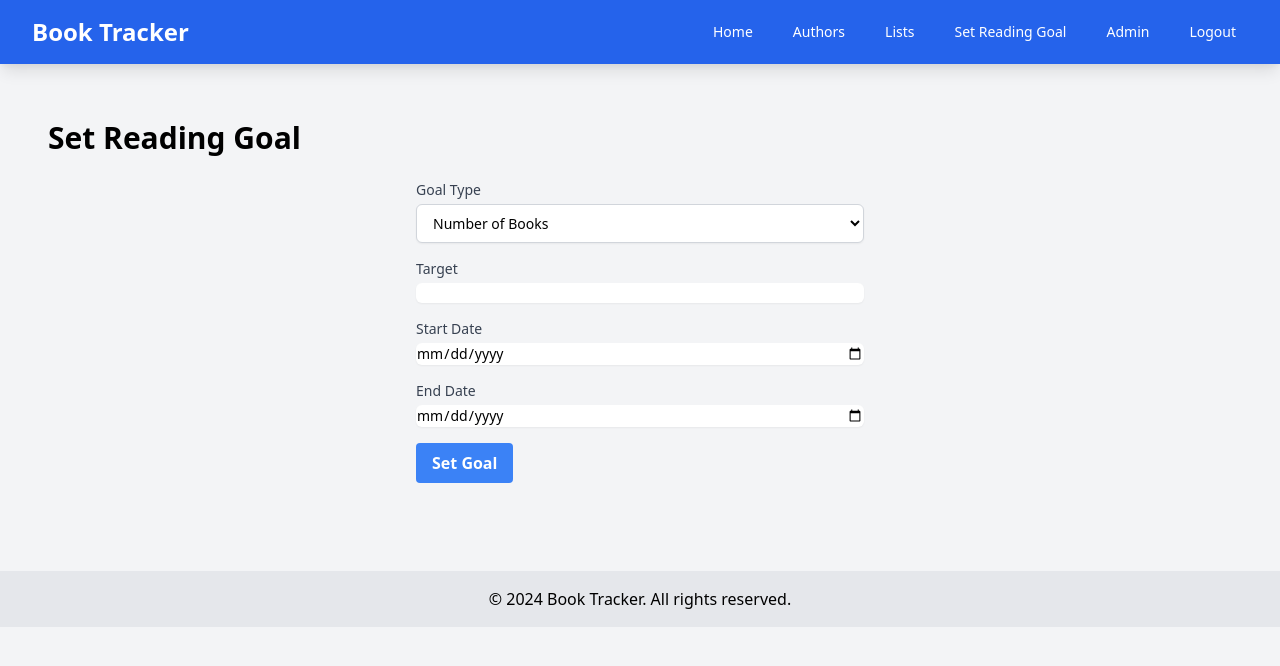
After one commit to dennismenze/BookTrackerPro, a Flask app: page /goal/set_goal in a window 1280 px wide. The commit adds this page. Shown: the top 666 px of the page. Run offline with Flask 3, Linux system fonts and the light colour scheme.

Commit message:
Agent query: Can you click on the 'Set Reading Goal' link and describe the page that opens? Are there form fields for setting a reading goal?

```diff
--- a/app.py
+++ b/app.py
@@ -8,8 +8,7 @@ from models import db, User, Book, Author, List, UserBook
 from functools import wraps
 from sqlalchemy import func
 from flask_migrate import Migrate
-from routes import book_routes, author_routes, list_routes
-
+from routes import book_routes, author_routes, list_routes, goal_routes
 
 def create_app():
     app = Flask(__name__)
@@ -27,6 +26,7 @@ def create_app():
     app.register_blueprint(book_routes.bp, url_prefix='/book')
     app.register_blueprint(author_routes.bp, url_prefix='/author')
     app.register_blueprint(list_routes.bp, url_prefix='/list')
+    app.register_blueprint(goal_routes.bp, url_prefix='/goal')
 
     login_manager = LoginManager()
     login_manager.login_view = 'login'
--- /dev/null
+++ b/routes/goal_routes.py
@@ -0,0 +1,79 @@
+from flask import Blueprint, render_template, request, redirect, url_for, flash, jsonify
+from flask_login import login_required, current_user
+from models import db, ReadingGoal, UserBook, Book
+from datetime import datetime, date
+from sqlalchemy import func
+
+bp = Blueprint('goal', __name__)
+
+@bp.route('/set_goal', methods=['GET', 'POST'])
+@login_required
+def set_goal():
+    if request.method == 'POST':
+        goal_type = request.form.get('goal_type')
+        target = int(request.form.get('target'))
+        start_date = datetime.strptime(request.form.get('start_date'), '%Y-%m-%d').date()
+        end_date = datetime.strptime(request.form.get('end_date'), '%Y-%m-%d').date()
+
+        if current_user.reading_goal:
+            current_user.reading_goal.goal_type = goal_type
+            current_user.reading_goal.target = target
+            current_user.reading_goal.start_date = start_date
+            current_user.reading_goal.end_date = end_date
+        else:
+            new_goal = ReadingGoal(user_id=current_user.id, goal_type=goal_type, target=target, start_date=start_date, end_date=end_date)
+            db.session.add(new_goal)
+
+        db.session.commit()
+        flash('Reading goal set successfully!', 'success')
+        return redirect(url_for('index'))
+
+    return render_template('goal/set_goal.html')
+
+@bp.route('/goal_progress')
+@login_required
+def goal_progress():
+    goal = current_user.reading_goal
+    if not goal:
+        return jsonify({'error': 'No reading goal set'}), 404
+
+    today = date.today()
+    if today < goal.start_date:
+        return jsonify({'error': 'Reading goal has not started yet'}), 400
+    if today > goal.end_date:
+        today = goal.end_date
+
+    total_days = (goal.end_date - goal.start_date).days + 1
+    days_passed = (today - goal.start_date).days + 1
+
+    if goal.goal_type == 'books':
+        books_read = UserBook.query.filter(
+            UserBook.user_id == current_user.id,
+            UserBook.is_read == True,
+            UserBook.book_id.in_(
+                Book.query.with_entities(Book.id).filter(
+                    func.date(Book.published_date) >= goal.start_date,
+                    func.date(Book.published_date) <= today
+                )
+            )
+        ).count()
+        progress = (books_read / goal.target) * 100
+        expected_progress = (days_passed / total_days) * 100
+    else:  # pages
+        pages_read = db.session.query(func.sum(Book.page_count)).join(UserBook).filter(
+            UserBook.user_id == current_user.id,
+            UserBook.is_read == True,
+            func.date(Book.published_date) >= goal.start_date,
+            func.date(Book.published_date) <= today
+        ).scalar() or 0
+        progress = (pages_read / goal.target) * 100
+        expected_progress = (days_passed / total_days) * 100
+
+    return jsonify({
+        'goal_type': goal.goal_type,
+        'target': goal.target,
+        'progress': round(progress, 2),
+        'expected_progress': round(expected_progress, 2),
+        'start_date': goal.start_date.isoformat(),
+        'end_date': goal.end_date.isoformat()
+    })
--- a/templates/base.html
+++ b/templates/base.html
@@ -20,6 +20,7 @@
                         {% if current_user.is_authenticated %}
                             <a href="{{ url_for('author.authors') }}" class="text-white hover:bg-blue-700 px-3 py-2 rounded-md text-sm font-medium">Authors</a>
                             <a href="{{ url_for('list.lists') }}" class="text-white hover:bg-blue-700 px-3 py-2 rounded-md text-sm font-medium">Lists</a>
+                            <a href="{{ url_for('goal.set_goal') }}" class="text-white hover:bg-blue-700 px-3 py-2 rounded-md text-sm font-medium">Set Reading Goal</a>
                             {% if current_user.is_admin %}
                                 <a href="{{ url_for('admin') }}" class="text-white hover:bg-blue-700 px-3 py-2 rounded-md text-sm font-medium">Admin</a>
                             {% endif %}
--- /dev/null
+++ b/templates/goal/set_goal.html
@@ -0,0 +1,35 @@
+{% extends "base.html" %}
+
+{% block title %}Set Reading Goal{% endblock %}
+
+{% block content %}
+<div class="container mx-auto px-4 py-8">
+    <h1 class="text-3xl font-bold mb-6">Set Reading Goal</h1>
+    <form method="POST" action="{{ url_for('goal.set_goal') }}" class="max-w-md mx-auto">
+        <div class="mb-4">
+            <label for="goal_type" class="block text-sm font-medium text-gray-700">Goal Type</label>
+            <select id="goal_type" name="goal_type" class="mt-1 block w-full py-2 px-3 border border-gray-300 bg-white rounded-md shadow-sm focus:outline-none focus:ring-indigo-500 focus:border-indigo-500 sm:text-sm">
+                <option value="books">Number of Books</option>
+                <option value="pages">Number of Pages</option>
+            </select>
+        </div>
+        <div class="mb-4">
+            <label for="target" class="block text-sm font-medium text-gray-700">Target</label>
+            <input type="number" id="target" name="target" min="1" required class="mt-1 focus:ring-indigo-500 focus:border-indigo-500 block w-full shadow-sm sm:text-sm border-gray-300 rounded-md">
+        </div>
+        <div class="mb-4">
+            <label for="start_date" class="block text-sm font-medium text-gray-700">Start Date</label>
+            <input type="date" id="start_date" name="start_date" required class="mt-1 focus:ring-indigo-500 focus:border-indigo-500 block w-full shadow-sm sm:text-sm border-gray-300 rounded-md">
+        </div>
+        <div class="mb-4">
+            <label for="end_date" class="block text-sm font-medium text-gray-700">End Date</label>
+            <input type="date" id="end_date" name="end_date" required class="mt-1 focus:ring-indigo-500 focus:border-indigo-500 block w-full shadow-sm sm:text-sm border-gray-300 rounded-md">
+        </div>
+        <div class="flex items-center justify-between">
+            <button type="submit" class="bg-blue-500 hover:bg-blue-700 text-white font-bold py-2 px-4 rounded focus:outline-none focus:shadow-outline">
+                Set Goal
+            </button>
+        </div>
+    </form>
+</div>
+{% endblock %}
```
Also changed, not shown: migrations/versions/18193fa55da6_add_reading_goals.py (added, +38 -0 lines), models.py (+14 -2 lines), templates/index.html (+42 -0 lines), instance/app.db.
